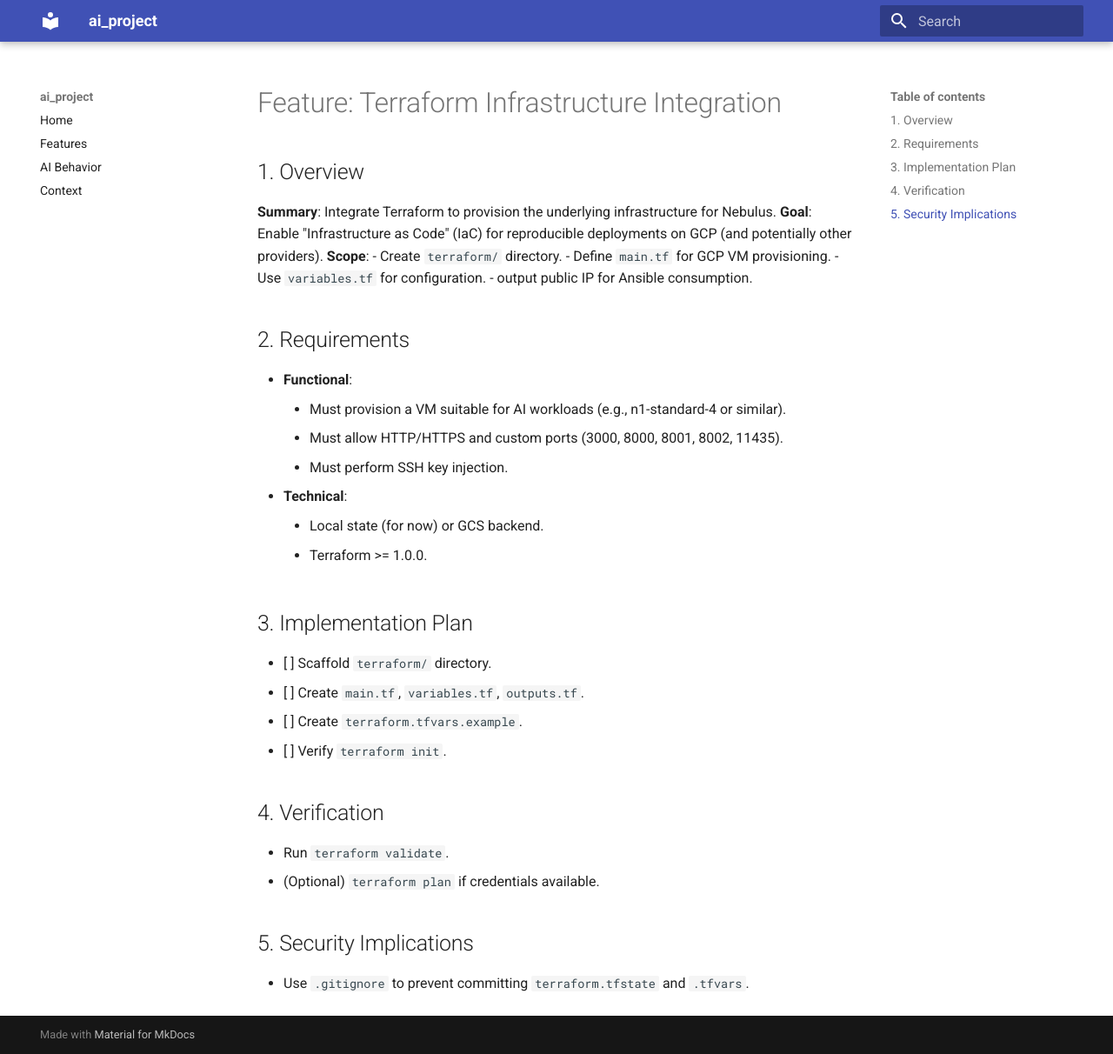
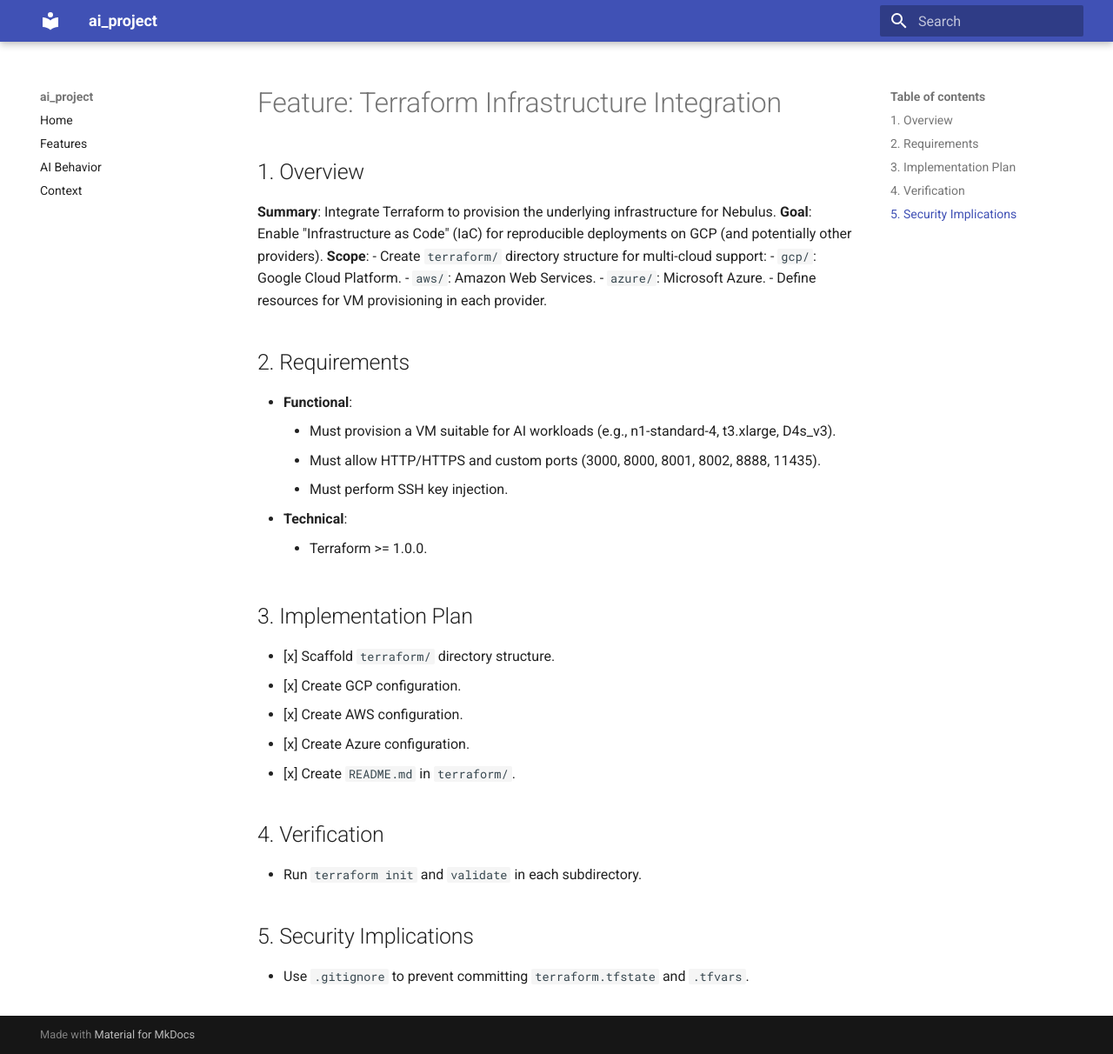
Before and after one commit to jlwestsr/nebulus, an MkDocs documentation site: the page built from docs/features/39_terraform_infrastructure.md, in a window 1280 px wide and 1212 px high. Shown: the whole window at 87% size. Built offline with MkDocs 1.6.1 and Material for MkDocs 9.7.7, drawn with Linux system fonts in a browser that asks for light colours.

Commit message:
feat: add multi-cloud terraform support and update docs

```diff
--- a/docs/features/39_terraform_infrastructure.md
+++ b/docs/features/39_terraform_infrastructure.md
@@ -4,29 +4,29 @@
 **Summary**: Integrate Terraform to provision the underlying infrastructure for Nebulus.
 **Goal**: Enable "Infrastructure as Code" (IaC) for reproducible deployments on GCP (and potentially other providers).
 **Scope**:
-- Create `terraform/` directory.
-- Define `main.tf` for GCP VM provisioning.
-- Use `variables.tf` for configuration.
-- output public IP for Ansible consumption.
+- Create `terraform/` directory structure for multi-cloud support:
+    - `gcp/`: Google Cloud Platform.
+    - `aws/`: Amazon Web Services.
+    - `azure/`: Microsoft Azure.
+- Define resources for VM provisioning in each provider.
 
 ## 2. Requirements
 - **Functional**:
-    - Must provision a VM suitable for AI workloads (e.g., n1-standard-4 or similar).
-    - Must allow HTTP/HTTPS and custom ports (3000, 8000, 8001, 8002, 11435).
+    - Must provision a VM suitable for AI workloads (e.g., n1-standard-4, t3.xlarge, D4s_v3).
+    - Must allow HTTP/HTTPS and custom ports (3000, 8000, 8001, 8002, 8888, 11435).
     - Must perform SSH key injection.
 - **Technical**:
-    - Local state (for now) or GCS backend.
     - Terraform >= 1.0.0.
 
 ## 3. Implementation Plan
-- [ ] Scaffold `terraform/` directory.
-- [ ] Create `main.tf`, `variables.tf`, `outputs.tf`.
-- [ ] Create `terraform.tfvars.example`.
-- [ ] Verify `terraform init`.
+- [x] Scaffold `terraform/` directory structure.
+- [x] Create GCP configuration.
+- [x] Create AWS configuration.
+- [x] Create Azure configuration.
+- [x] Create `README.md` in `terraform/`.
 
 ## 4. Verification
-- Run `terraform validate`.
-- (Optional) `terraform plan` if credentials available.
+- Run `terraform init` and `validate` in each subdirectory.
 
 ## 5. Security Implications
 - Use `.gitignore` to prevent committing `terraform.tfstate` and `.tfvars`.
```
Also changed, not shown: README.md (+14 -1 lines), terraform/README.md (added, +19 -0 lines), 23 other files.
